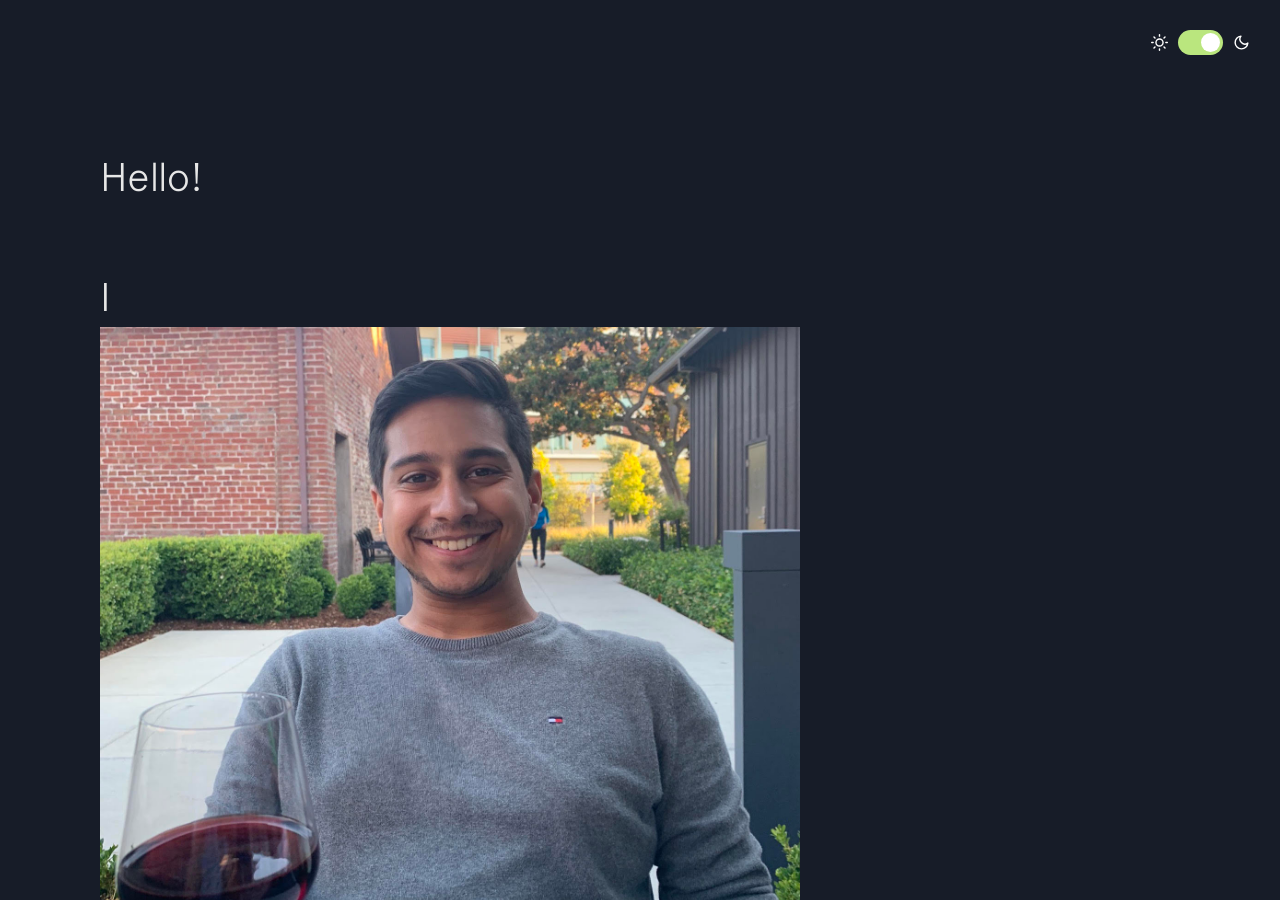
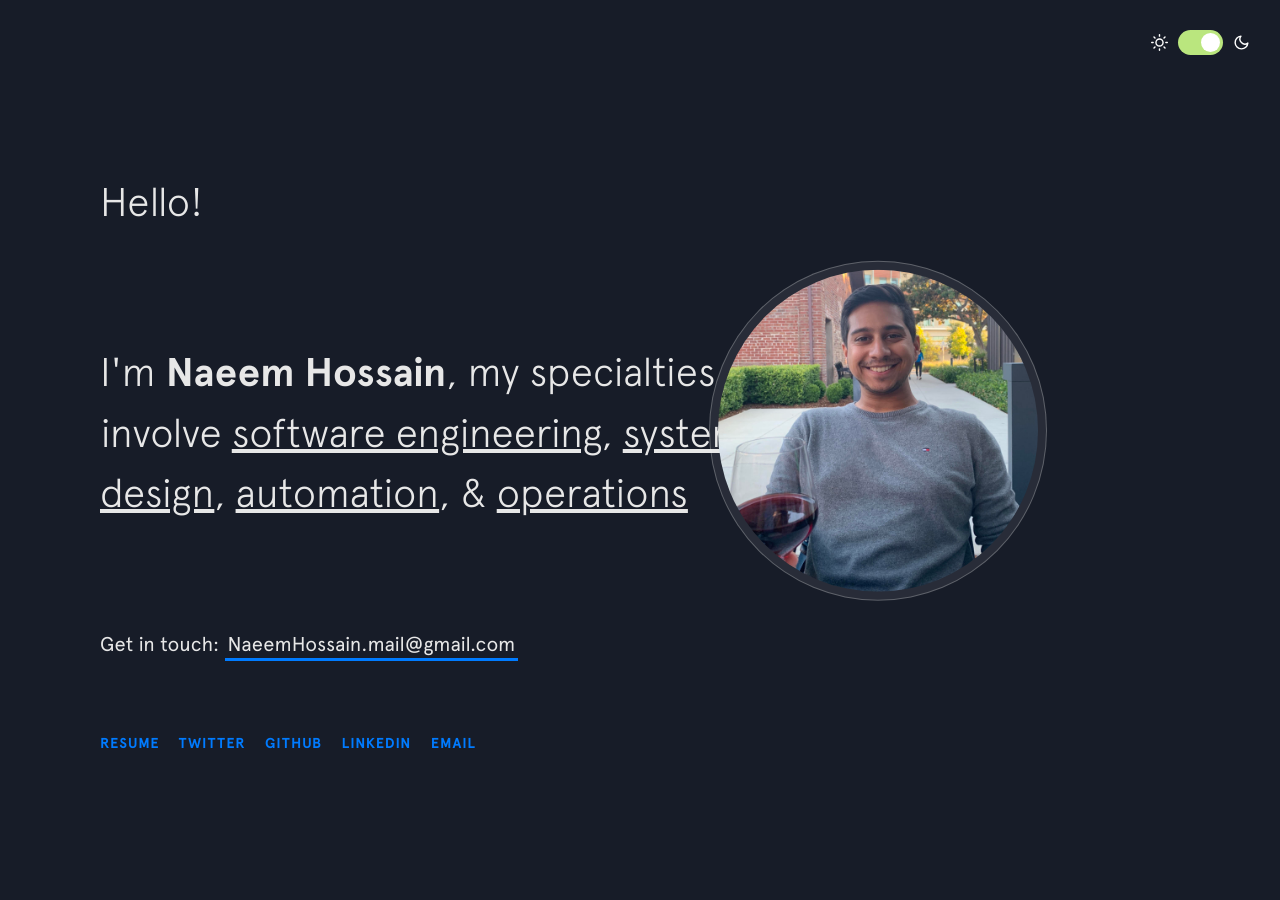
Before and after one commit to malenabashar/malenabashar.github.io, a Jekyll site: the page built from index.html, in a window 1280 px wide and 900 px high. Built offline with Jekyll 4.4.1, drawn with Linux system fonts in a browser that asks for light colours; nearby versions of some CDN libraries.

Commit message:
Updating website

```diff
--- a/_includes/intro.html
+++ b/_includes/intro.html
@@ -3,16 +3,17 @@
     <!-- <span class="emoji wave-hand animated"></span> -->
   </h1>
 
-<!--
   <div class="centered">
     <header id="header">
       <span class="avatar"><img src="images/wine_nemo2.jpeg" alt="" /></span>
     </header>
   </div>
--->
-  <h2 class="intro__avatar">I
+
+<!--
+  <h2 class="intro__avatar">
     <span class="avatar"><img src="images/wine_nemo2.jpeg" alt="" /></span>
   </h2>
+-->
 
   <h2 class="intro__tagline">I'm
     <span class="name">Naeem Hossain</span>, my specialties involve <u>software engineering</u>, <u>systems design</u>, <u>automation</u>, &amp; <u>operations</u>
```
